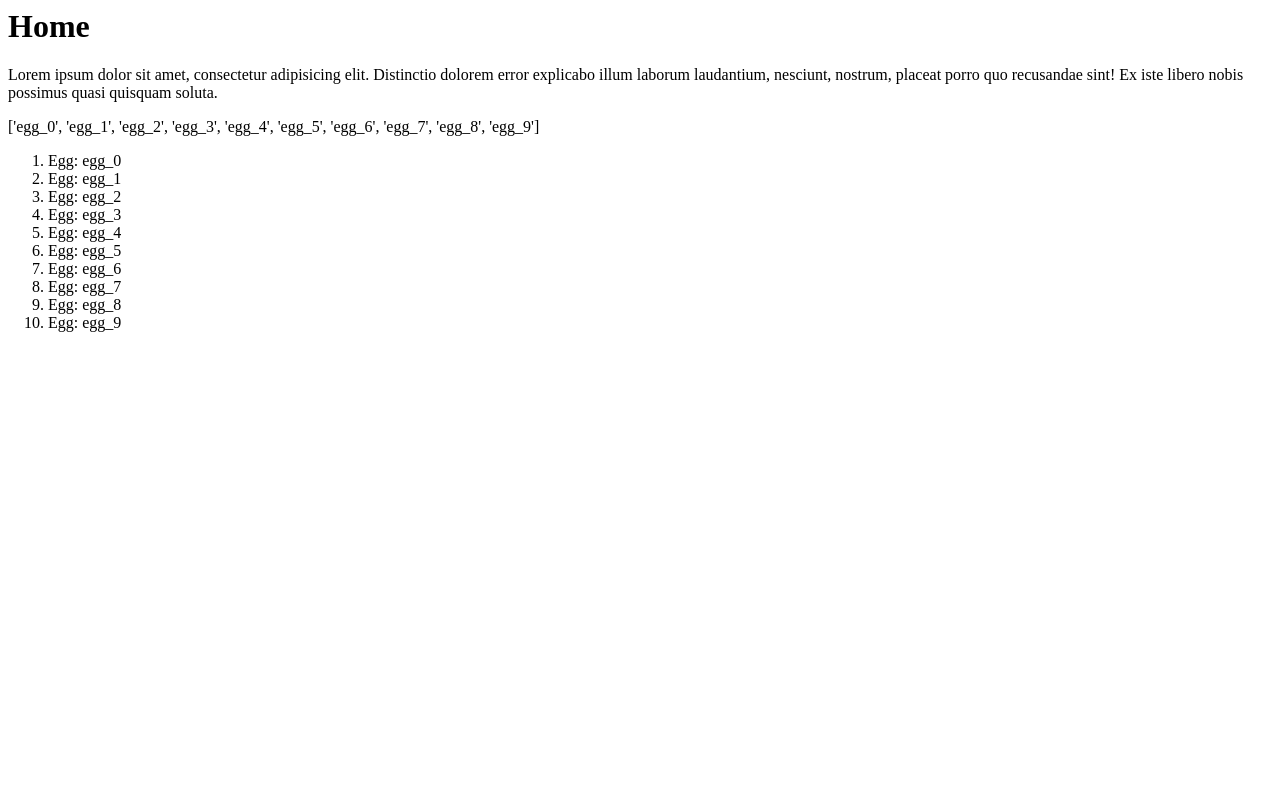
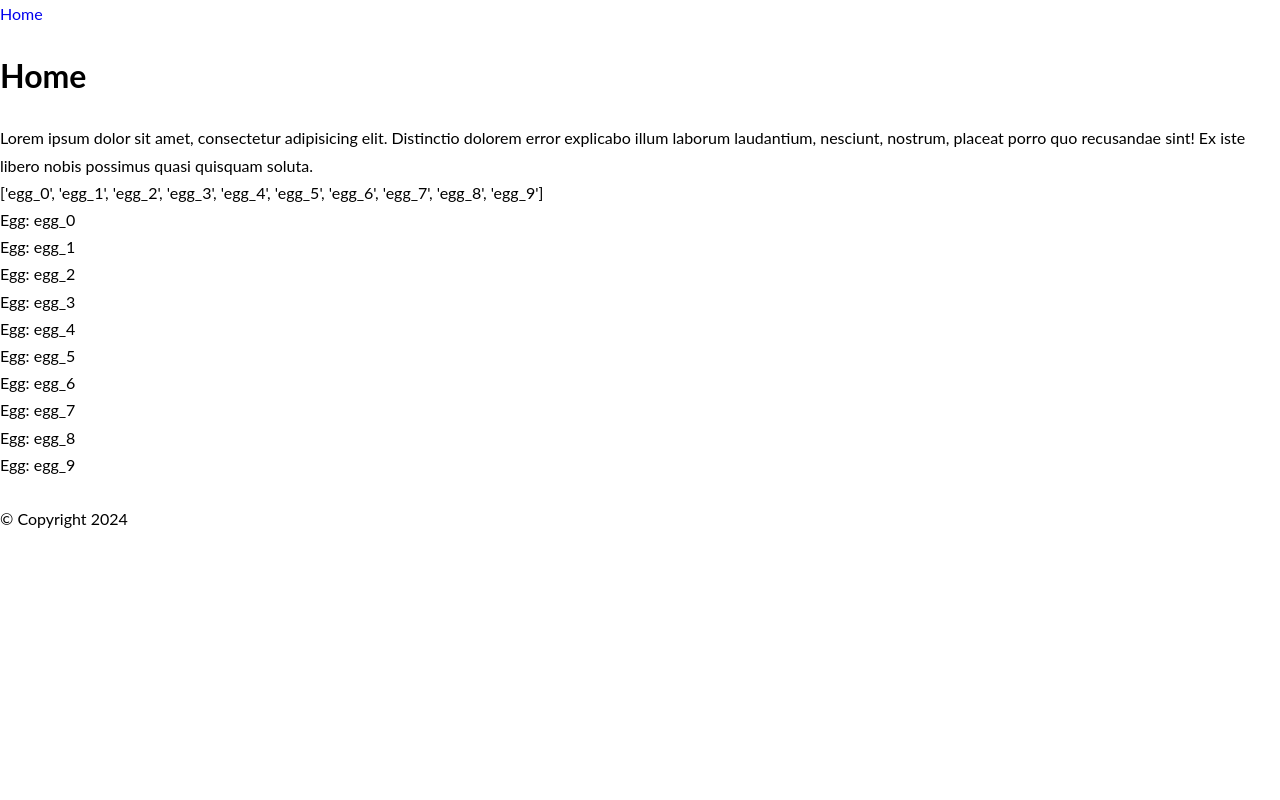
Before and after one commit to Koubae/people, a Django app: page / in a window 1280 px wide. Run offline with Django 5.2, Linux system fonts and the light colour scheme.

Commit message:
static with base stuff added

```diff
--- a/app/apps/home/templates/home/index.html
+++ b/app/apps/home/templates/home/index.html
@@ -1,3 +1,8 @@
+{% extends "base.html" %}
+
+{% block title %}Home{% endblock title %}
+
+{% block content %}
 <div>
     <h1>Home</h1>
 
@@ -13,3 +18,5 @@
     </ol>
     <br>
 </div>
+
+{% endblock content %}
--- a/app/people/settings.py
+++ b/app/people/settings.py
@@ -68,6 +68,7 @@ TEMPLATES = [
         },
     },
 ]
+STATICFILES_DIRS = (BASE_DIR / "static", )
 
 WSGI_APPLICATION = 'people.wsgi.application'
 
--- /dev/null
+++ b/app/static/css/base.css
@@ -0,0 +1,57 @@
+*,
+*::after,
+*::before {
+    margin: 0;
+    padding: 0;
+    text-decoration: none;
+    overflow-x: hidden;
+    list-style: none;
+    outline: none;
+}
+
+html {
+    font-size: 62.5%;
+    line-height: 1.15;
+    -webkit-text-size-adjust: 100%;
+    -webkit-tap-highlight-color: rgba(0, 0, 0, 0);
+}
+
+body {
+    box-sizing: border-box;
+    font-family: "Lato", sans-serif;
+    font-weight: 400;
+    font-size: 1.6rem;
+    line-height: 1.7;
+}
+
+button,
+input {
+    overflow: visible;
+}
+
+[role="button"] {
+    cursor: pointer;
+}
+
+button,
+[type="button"],
+[type="reset"],
+[type="submit"] {
+    -webkit-appearance: button;
+}
+
+
+button:not(:disabled),
+[type="button"]:not(:disabled),
+[type="reset"]:not(:disabled),
+[type="submit"]:not(:disabled) {
+    cursor: pointer;
+}
+
+button::-moz-focus-inner,
+[type="button"]::-moz-focus-inner,
+[type="reset"]::-moz-focus-inner,
+[type="submit"]::-moz-focus-inner {
+    padding: 0;
+    border-style: none;
+}
--- /dev/null
+++ b/app/static/css/main.css
@@ -0,0 +1,2 @@
+@import "base.css";
+@import "normalize.css";
--- /dev/null
+++ b/app/static/js/main.js
@@ -0,0 +1,2 @@
+const jsCopyrightYear = document.querySelector('#__JSCopyrightYear');
+if (jsCopyrightYear) jsCopyrightYear.innerHTML = new Date().getFullYear().toString();
--- /dev/null
+++ b/app/templates/base.html
@@ -0,0 +1,75 @@
+<!DOCTYPE html>
+<html lang="en">
+
+<head>
+    <meta charset="UTF-8">
+    <meta name="viewport" content="width=device-width, initial-scale=1.0">
+    <meta http-equiv="Content-Type" content="text/html; charset=utf-8"/>
+    <meta http-equiv="X-UA-Compatible" content="IE=edge,chrome=1"/>
+    <meta name="robots" content="all"/>
+    <!-- Info -->
+    <meta name="description" content="Django Social Media App - Social Networking called 'People', built to learn the framework">
+    <meta name="keywords" content="Python, Django, Javascript, Social Media App, Social Networking, Software, Software Engineering, Programmer, code, Html, CSS">
+    <meta name="author" content="Federico Bau, info@federicobau.dev"/>
+    <meta name="copyright" content="Copyright owner: Federico Bau"/>
+
+    {% load static %}
+    <!-- Favicons Icons -->
+    <link rel="apple-touch-icon" sizes="180x180" href="">
+    <link rel="shortcut icon" type="image/x-icon" sizes="32x32" href="">
+    <link rel="shortcut icon" href=""/>
+    <link rel="icon" type="image/png" sizes="16x16" href="">
+    <link rel="manifest" href="">
+    <link rel="mask-icon" href="" color="#5bbad5">
+    <meta name="msapplication-TileColor" content="#da532c">
+    <meta name="theme-color" content="#0d0d0d">
+
+    <link rel="stylesheet" href="{% static 'css/main.css' %}">
+    {% block head %}{% endblock head %}
+
+    <title>{% block title %}{% endblock title %}</title>
+</head>
+<body>
+    <div id="root">
+
+        <header>
+            {% block header %}{% endblock header %}
+        </header>
+
+        <nav>
+            {% block nav %}{% endblock nav %}
+        </nav>
+
+        <main>
+            {% block sidebar_left %}
+                <aside id="sideBarLeft">
+                    <div>
+                        <ul>
+                            <li><a href="/">Home</a></li>
+                        </ul>
+                    </div>
+                </aside>
+            {% endblock sidebar_left %}
+
+            <section id="content">
+                {% block content %}{% endblock content %}
+            </section>
+
+            {% block sidebar_right %}
+                <aside id="sideBarRight"></aside>
+            {% endblock sidebar_right %}
+
+        </main>
+
+        <footer id="footer">
+            <p>&copy; Copyright <span id="__JSCopyrightYear"></span></p>
+        </footer>
+
+    </div>
+</body>
+
+{% block scripts_before %}{% endblock scripts_before %}
+    <script src="{% static 'js/main.js' %}"></script>
+{% block scripts_after %}{% endblock scripts_after %}
+
+</html>
```
Also changed, not shown: app/static/css/normalize.css (added, +2 -0 lines).
